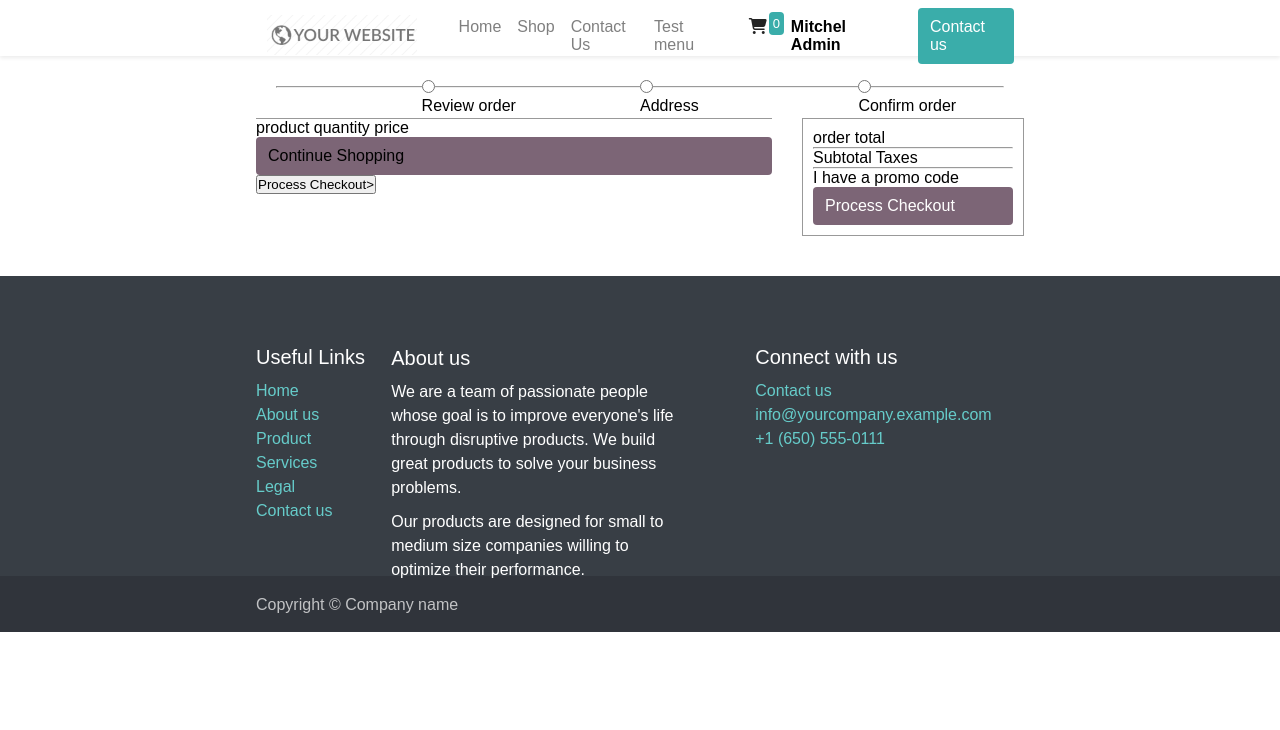
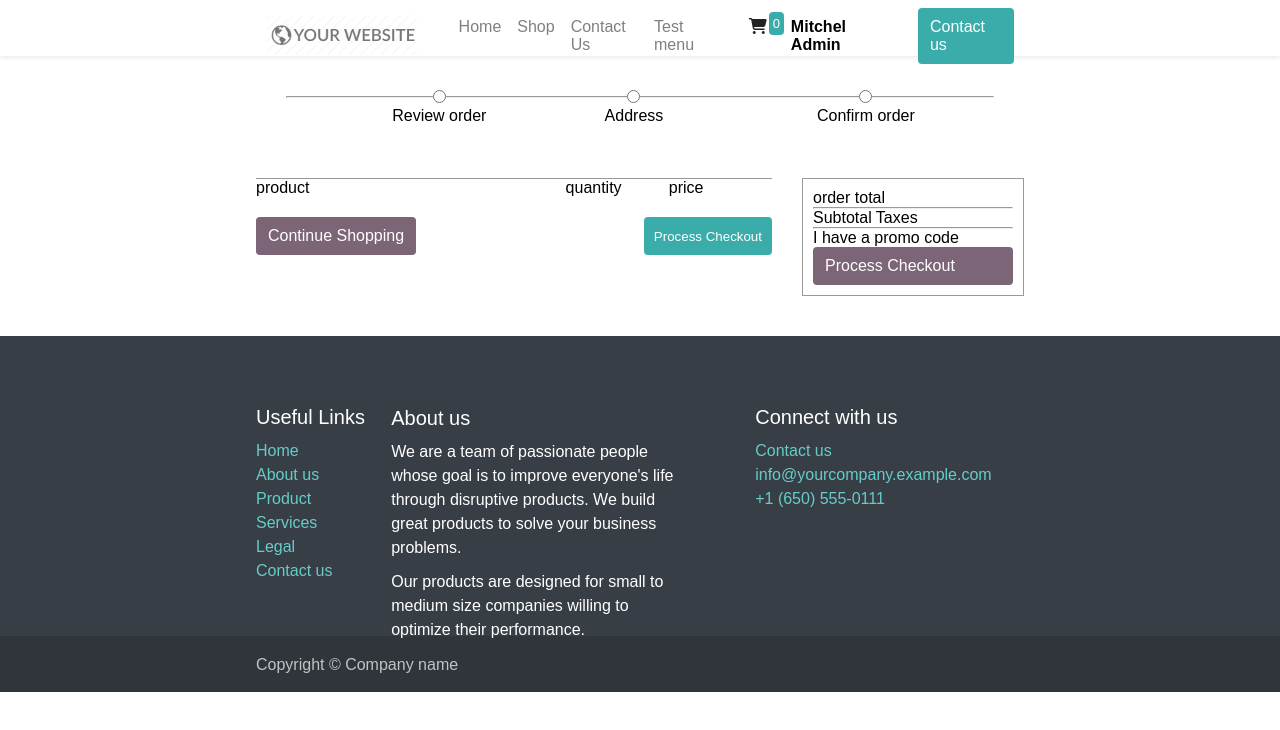
Before and after one commit to ntdat19122002/Bundle-Vue, a Vue app: page /cart in a window 1280 px wide. Shown: the top 730 px of the page. Built offline with nearby package versions, Linux system fonts and the light colour scheme.

Commit message:
fix cart

```diff
--- a/src/components/ProductsList.vue
+++ b/src/components/ProductsList.vue
@@ -55,7 +55,7 @@ export default {
 }
 </script>
 
-<style>
+<style scoped>
   .products-list{
     margin:30px 20%;
     display: grid;
--- a/src/router/index.js
+++ b/src/router/index.js
@@ -35,16 +35,6 @@ const router = createRouter({
       component: TermView
     },
     {
-      path: '/multiple',
-      name: 'multiple',
-      component: () => import('../views/MultipleView.vue')
-    },
-    {
-      path: '/tier',
-      name: 'tier',
-      component: () => import('../views/TierView.vue')
-    },
-    {
       path: '/cart',
       name: 'cart',
       component: () => import('../views/CartView.vue')
--- a/src/views/CartView.vue
+++ b/src/views/CartView.vue
@@ -18,13 +18,19 @@
     <div class="oder-process">
       <div class="cart-list">
         <div class="cart-list-header">
-          product
-          quantity
-          price
+          <div class="product">
+            product
+          </div>
+          <div class="quantity">
+            quantity
+          </div>
+          <div class="price">
+            price
+          </div>
         </div>
-        <div>
+        <div class="cart-list-btn">
           <div class="pp-button"><router-link :to="{name:'shopPage',params:{page:1}}">Continue Shopping</router-link></div>
-          <button>Process Checkout></button>
+          <button class="mini-button">Process Checkout</button>
         </div>
       </div>
 
@@ -55,20 +61,21 @@ export default {
   }
   .cart-status{
     position: relative;
-    margin: 20px;
+    margin: 30px 30px 80px;
   }
   .item-status{
     position: absolute;
     top:-7.5px;
+    text-align: center;
   }
   .item-status:nth-of-type(1){
-    left: 20%;
+    left: 15%;
   }
   .item-status:nth-of-type(2){
-    left: 50%;
+    left: 45%;
   }
   .item-status:nth-of-type(3){
-    left: 80%;
+    left: 75%;
   }
 
   .oder-process{
@@ -80,9 +87,31 @@ export default {
     border-top: 1px solid #999;
     width:70%;
   }
+  .cart-list-header{
+    display: flex;
+  }
+  .cart-list-btn{
+    margin-top: 20px;
+    display: flex;
+    justify-content:space-between;
+  }
   .cart-order{
     width: 30%;
     border: 1px solid #999;
     padding: 10px;
   }
+
+  .pp-button a{
+    color: white;
+  }
+
+  .product{
+    width: 60%;
+  }
+  .quantity{
+    width: 20%;
+  }
+  .price{
+    width: 20%;
+  }
 </style>
--- a/src/views/MultipleView.vue
+++ /dev/null
@@ -1,13 +0,0 @@
-<template lang="">
-    <div>
-        multiple
-    </div>
-</template>
-<script>
-export default {
-
-}
-</script>
-<style lang="">
-
-</style>
--- a/src/views/TierView.vue
+++ /dev/null
@@ -1,13 +0,0 @@
-<template lang="">
-    <div>
-        tier
-    </div>
-</template>
-<script>
-export default {
-
-}
-</script>
-<style lang="">
-
-</style>
```
